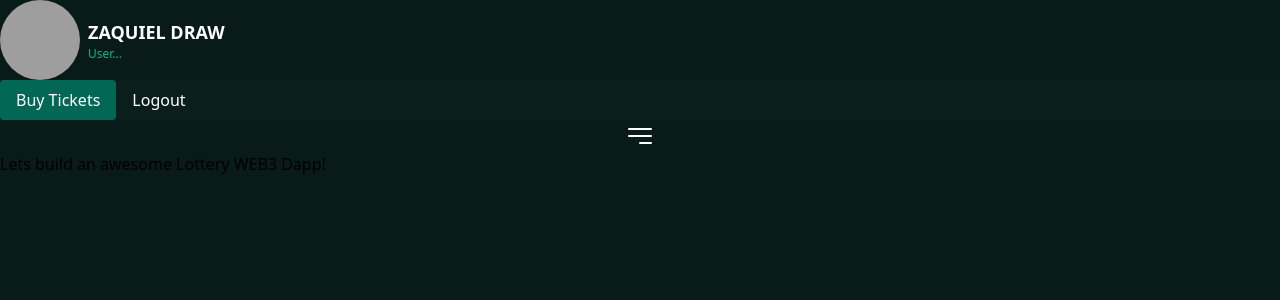
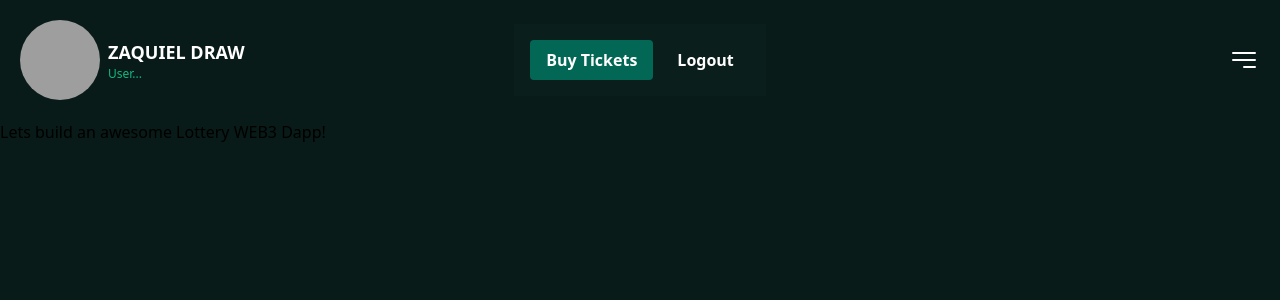
Before and after one commit to ankhzaq/react-native-crypto-lottery, a Next.js app: page / in a window 1280 px wide. Shown: the top 300 px of the page. Built offline with nearby package versions, Linux system fonts and the light colour scheme; grey boxes are pictures that could not be loaded.

Commit message:
feat: styles and layout corrected

```diff
--- a/components/Header.tsx
+++ b/components/Header.tsx
@@ -4,7 +4,7 @@
 
 const Header = () => {
   return (
-    <div>
+    <header className="grid grid-cols-2 md:grid-cols-5 justify-between items-center p-5">
       <div className="flex items-center space-x-2">
         <img
           alt=""
@@ -16,17 +16,20 @@
           <p className="text-xs text-emerald-500 truncate">User...</p>
         </div>
       </div>
-      <div>
-        <div className="bg-[#0A1F1C]">
+      <div className="hidden md:flex md:col-span-3 items-center justify-center rounded-md">
+        <div className="bg-[#0A1F1C] p-4 space-x-2">
           <NavButton isActive title="Buy Tickets" />
           <NavButton title="Logout" />
         </div>
       </div>
 
-      <div>
+      <div className="flex flex-col ml-auto text-right">
         <Bars3BottomRightIcon className="h-8 w-8 mx-auto text-white cursor-pointer" />
+        <span className="md:hidden">
+          <NavButton title="Logout" />
+        </span>
       </div>
-    </div>
+    </header>
   );
 }
 
--- a/components/NavButton.tsx
+++ b/components/NavButton.tsx
@@ -8,7 +8,7 @@
 const NavButton = ({ isActive, title }: Props) => {
   return (
     <button
-      className={`${isActive && "bg-[#036756]"} hover:bg-[#036756] text-white py-2 px-4 rounded`}
+      className={`${isActive && "bg-[#036756]"} hover:bg-[#036756] text-white py-2 px-4 rounded font-bold`}
     >
       {title}
     </button>
```
